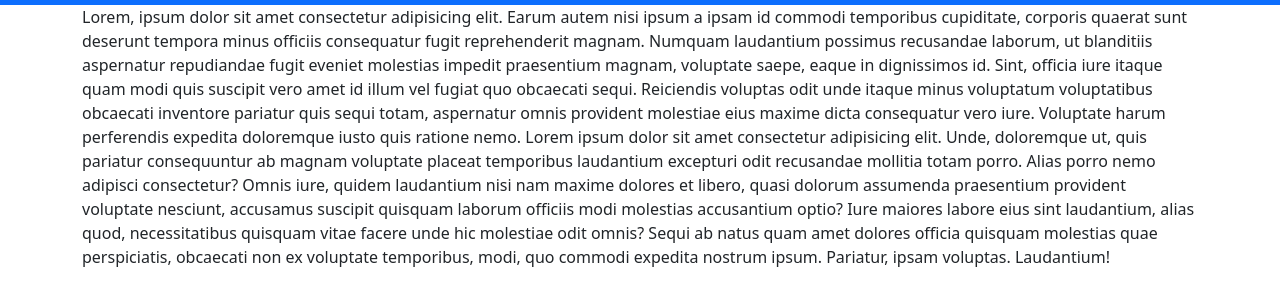
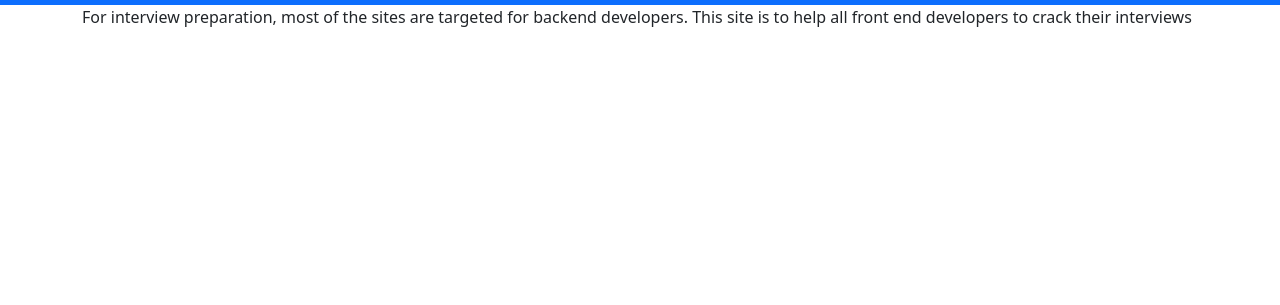
Before and after one commit to srid12/js-learnings, a Gatsby site: page / in a window 1280 px wide. Shown: the part 51-356 px from the top of the page. Built offline with nearby package versions, Linux system fonts and the light colour scheme; Gatsby itself is replaced by a stand-in of ours.

Commit message:
'changed first page'

```diff
--- a/src/pages/index.tsx
+++ b/src/pages/index.tsx
@@ -6,29 +6,9 @@ export default function Home() {
     <div>
       <Header />
       <div className="container">
-        Lorem, ipsum dolor sit amet consectetur adipisicing elit. Earum autem
-        nisi ipsum a ipsam id commodi temporibus cupiditate, corporis quaerat
-        sunt deserunt tempora minus officiis consequatur fugit reprehenderit
-        magnam. Numquam laudantium possimus recusandae laborum, ut blanditiis
-        aspernatur repudiandae fugit eveniet molestias impedit praesentium
-        magnam, voluptate saepe, eaque in dignissimos id. Sint, officia iure
-        itaque quam modi quis suscipit vero amet id illum vel fugiat quo
-        obcaecati sequi. Reiciendis voluptas odit unde itaque minus voluptatum
-        voluptatibus obcaecati inventore pariatur quis sequi totam, aspernatur
-        omnis provident molestiae eius maxime dicta consequatur vero iure.
-        Voluptate harum perferendis expedita doloremque iusto quis ratione nemo.
-        Lorem ipsum dolor sit amet consectetur adipisicing elit. Unde,
-        doloremque ut, quis pariatur consequuntur ab magnam voluptate placeat
-        temporibus laudantium excepturi odit recusandae mollitia totam porro.
-        Alias porro nemo adipisci consectetur? Omnis iure, quidem laudantium
-        nisi nam maxime dolores et libero, quasi dolorum assumenda praesentium
-        provident voluptate nesciunt, accusamus suscipit quisquam laborum
-        officiis modi molestias accusantium optio? Iure maiores labore eius sint
-        laudantium, alias quod, necessitatibus quisquam vitae facere unde hic
-        molestiae odit omnis? Sequi ab natus quam amet dolores officia quisquam
-        molestias quae perspiciatis, obcaecati non ex voluptate temporibus,
-        modi, quo commodi expedita nostrum ipsum. Pariatur, ipsam voluptas.
-        Laudantium!
+        For interview preparation, most of the sites are targeted for backend
+        developers. This site is to help all front end developers to crack their
+        interviews
       </div>
     </div>
   )
```
